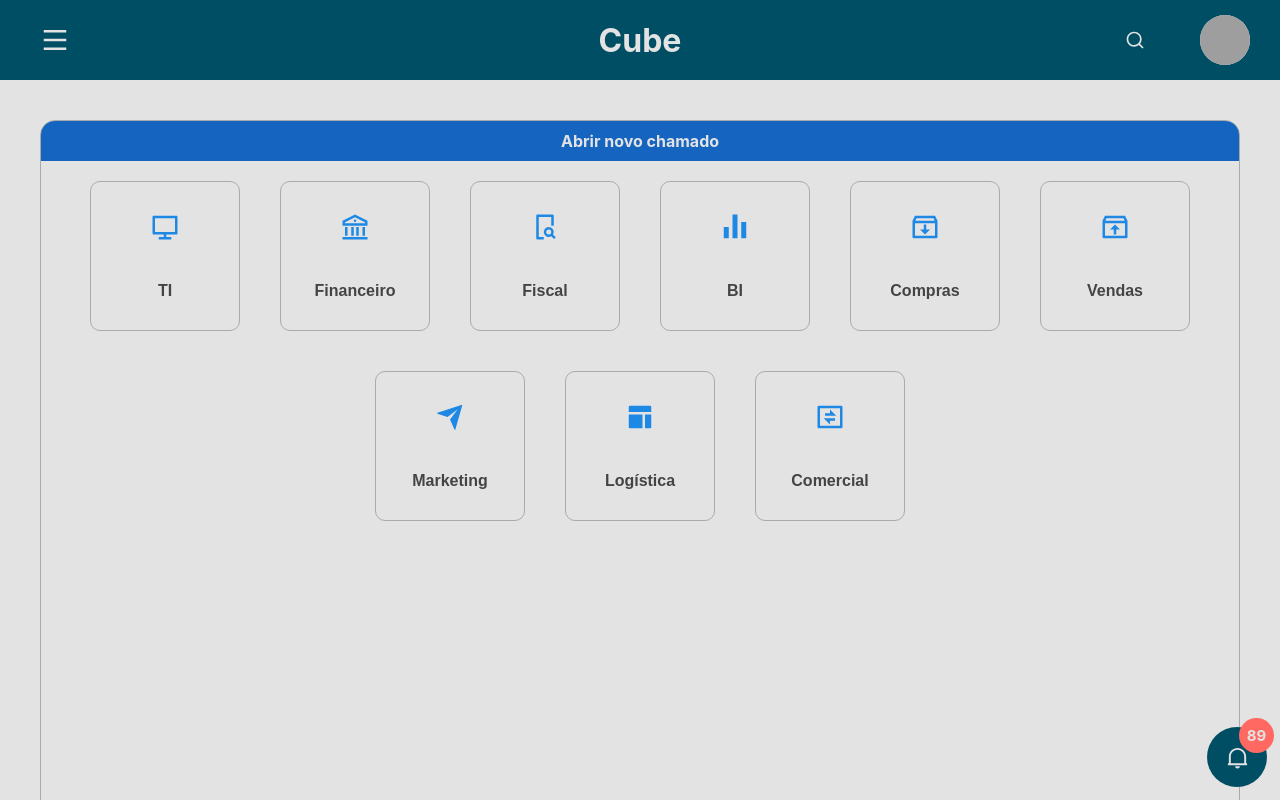
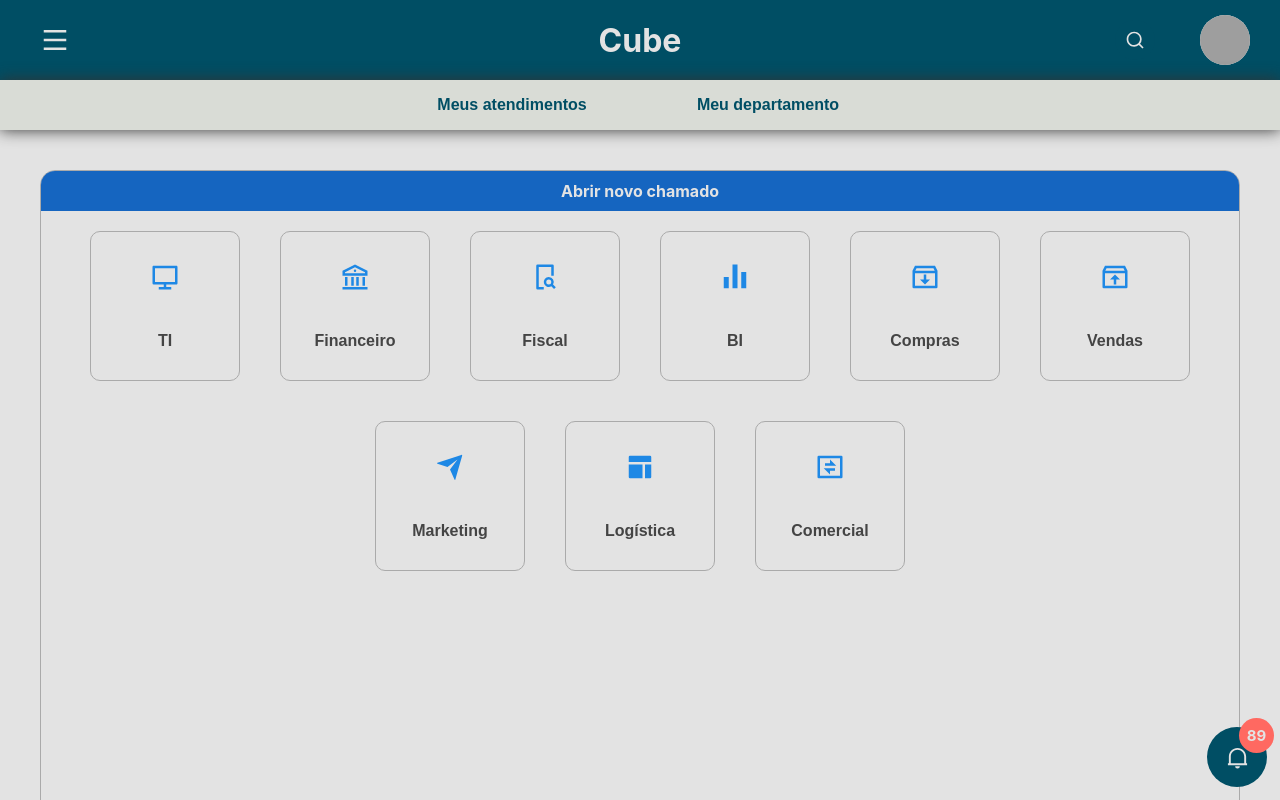
Before and after one commit to ygorbenjamim/Cube, a React (Create React App) app in the folder client/: page / in a window 1280 px wide. Shown: the top 800 px of the page. Built offline with nearby package versions, Linux system fonts and the light colour scheme; grey boxes are pictures that could not be loaded.

Commit message:
Otimization

```diff
--- a/client/src/components/Footer/style.css
+++ b/client/src/components/Footer/style.css
@@ -8,5 +8,5 @@
 }
 
 .footer-container p {
-
+  text-align: center;
 }
--- a/client/src/components/Header/style.css
+++ b/client/src/components/Header/style.css
@@ -127,14 +127,15 @@
   width: 100%;
 }
 
+/* Opção 1 para barra de menu*/
 .header-bottom {
-  display: none;
+  display: flex;
   justify-content: center;
   align-items: center;
   width: 100%;
   height: 50px;
   box-shadow: 0 0 1em #333;
-  background-color: #778;
+  background-color: #d9dcd6;
 }
 
 .header-bottom-item {
@@ -143,9 +144,10 @@
   align-items: center;
   border: none;
   width: 20%;
-  padding: 16px;
+  min-width: 136px;
+  height: 100%;
   background-color: transparent;
-  color: #e3e3e3;
+  color: #004e64;
   font-size: 16px;
   font-weight: bold;
   transition: all 0.3s ease;
@@ -153,8 +155,8 @@
 
 .header-bottom-item:hover {
   cursor: pointer;
-  background-color: #e3e3e3;
-  color: #004e64;
+  color: #d9dcd6;
+  background-color: #004e64;
   transition: all 0.3s ease;
 }
 
--- a/client/src/components/Home/index.jsx
+++ b/client/src/components/Home/index.jsx
@@ -41,6 +41,14 @@ const Home = () => {
       status: 'flex'
     },
     {
+      name: 'Marketing',
+      status: 'flex'
+    },
+    {
+      name: 'Logística',
+      status: 'flex'
+    },
+    {
       name: 'Comercial',
       status: 'flex'
     }
@@ -53,7 +61,9 @@ const Home = () => {
     getSector[3].status,
     getSector[4].status,
     getSector[5].status,
-    getSector[6].status
+    getSector[6].status,
+    getSector[7].status,
+    getSector[8].status
   ];
 
   return (
@@ -125,7 +135,7 @@ const Home = () => {
           </button>
           <button
             className="call-option"
-            style={{ display: sector[5] }}
+            style={{ display: sector[6] }}
           >
             <RiSendPlaneFill
               size={30}
@@ -135,7 +145,7 @@ const Home = () => {
           </button>
           <button
             className="call-option"
-            style={{ display: sector[5] }}
+            style={{ display: sector[7] }}
           >
             <RiLayoutFill
               size={30}
@@ -145,7 +155,7 @@ const Home = () => {
           </button>
           <button
             className="call-option"
-            style={{ display: sector[6] }}
+            style={{ display: sector[8] }}
           >
             <RiExchangeBoxLine
               size={30}
--- a/client/src/components/Notification/index.jsx
+++ b/client/src/components/Notification/index.jsx
@@ -37,12 +37,7 @@ const Notification = () => {
         </p>
       </div>
       <div className="notification-content">
-        <p>Label</p>
-        <p>Lorem ipsum dolor sit amet.</p>
-        <p>Label</p>
-        <p>Lorem ipsum dolor sit amet.</p>
-        <p>Label</p>
-        <p>Lorem ipsum dolor sit amet.</p>
+
       </div>
     </div>
   );
```
